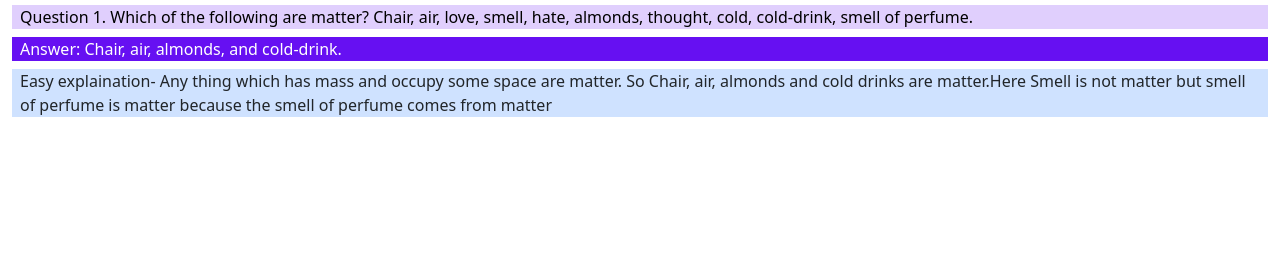
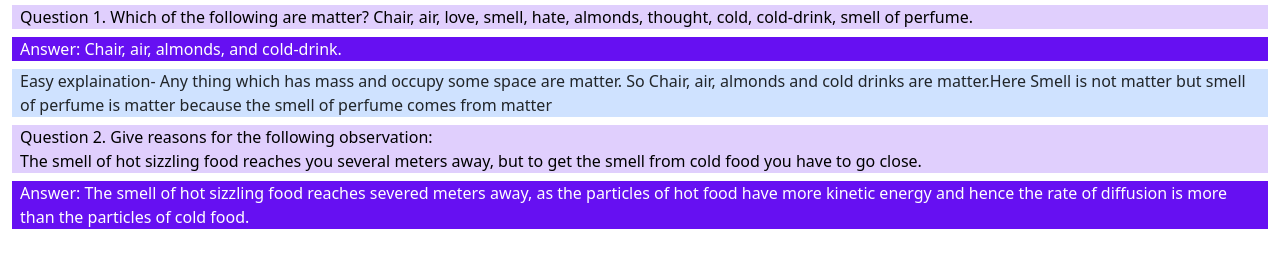
Before and after one commit to easy-saral/class9, a plain HTML site: page index.html in a window 1280 px wide. Shown: the part 141-408 px from the top of the page. Drawn offline with nearby package versions, Linux system fonts and the light colour scheme.

Commit message:
Update index.html

```diff
--- a/index.html
+++ b/index.html
@@ -55,6 +55,7 @@
 
 <h2 style="text-align:center">Chapter 1 </h2>
 <h5 style="text-align:center">(Matter in our surroundings)</h5>
+
 <div style="background-color:#e0cffd">
 <p style="color:black;margin:8px">Question 1. Which of the following are matter?
 Chair, air, love, smell, hate, almonds, thought, cold, cold-drink, smell of perfume. </p></div>
@@ -67,6 +68,14 @@ So Chair, air, almonds and cold drinks are matter.Here Smell is not matter but s
 the smell of perfume comes from matter</p>
 </div>
 
+<div style="background-color:#e0cffd">
+<p style="color:black;margin:8px">
+Question 2. Give reasons for the following observation:<br>
+The smell of hot sizzling food reaches you several meters away, but to get the smell from cold food you have to go close.</p></div>
+<div style="background-color:#6610f2">
+<p style=" color:white;margin:8px">
+Answer: The smell of hot sizzling food reaches severed meters away, as the particles of hot food have more kinetic energy and hence the rate of diffusion is more than the particles of cold food.</p></div>
+
 
 
 
```
